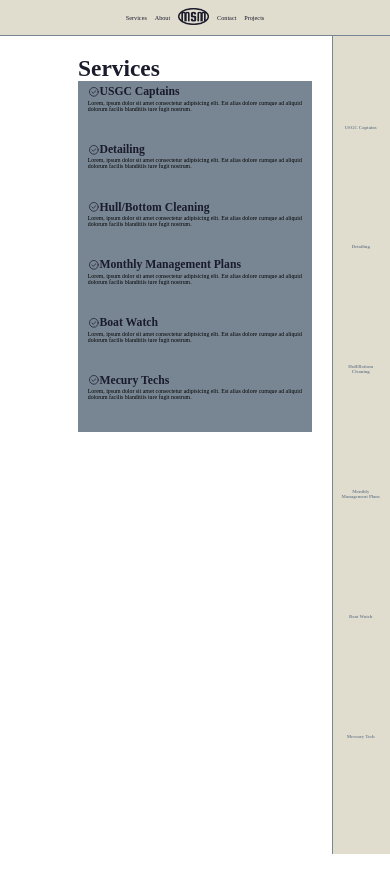
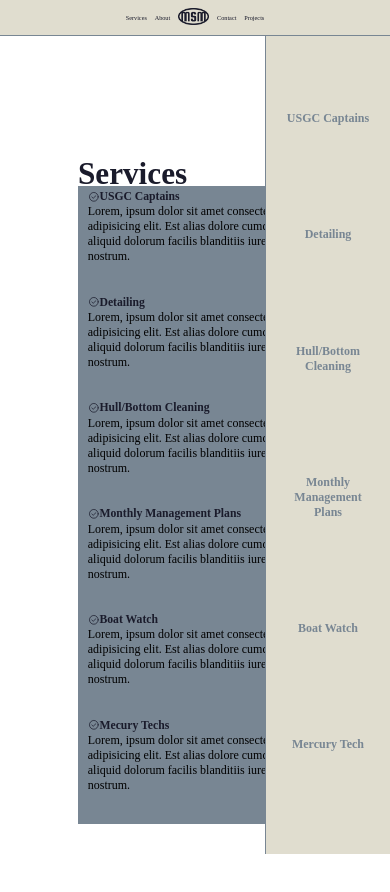
Before and after one commit to Breideva/MSM, a React (Vite) app in the folder msm/: page /services in a window 390 px wide. Shown: the top 892 px of the page. Before the commit the page ends 844 px from the top, so only its background shows below. Built offline with nearby package versions, Linux system fonts and the light colour scheme; a web font is replaced by a local one.

Commit message:
Revised responsiveness in service page

```diff
--- a/msm/src/pages/services.jsx
+++ b/msm/src/pages/services.jsx
@@ -1,4 +1,3 @@
-import React, { useEffect } from "react";
 import { Link } from "react-router-dom";
 import { Navbar } from "../components/navbar";
 import "../styles/services.css";
--- a/msm/src/styles/services.css
+++ b/msm/src/styles/services.css
@@ -1,9 +1,12 @@
+html {
+    scroll-behavior: smooth;
+}
 .main-sidebar {
     display: flex;
     position: fixed;
     right: 0;
     background-color: #E0DDCF;
-    width: 15vw;
+    width: clamp(125px, 15vw, 300px)
 }
 .sidebar {
     display: flex;
@@ -24,14 +27,17 @@
 }
 .sidebar-link h2 {
     color:#788693;
-    font-size: 1.2vw;
+    font-size: clamp(12px, 1.2vw, 25px);
 }
+
+/* End of Sidebar */
+
 .services-content {
     display: flex;
     flex-direction: column;
     align-items: center;
     justify-content: center;
-    height:125vw;
+    height: clamp(985px, 125vw, 180vw);
 }
 .services-header {
     display: flex;
@@ -39,7 +45,7 @@
     width: 60%;
 }
 .services-content h1 {
-    font-size: 6vw;
+    font-size: clamp(25px, 8vw, 200px);
     color: #1a1b2b;
     line-height: 6.5vw;
 }
@@ -65,10 +71,10 @@
     color: #1a1b2b;
 }
 .services h3:hover {
-    color:#788693;
+    color:#E0DDCF;
 }
 .services p {
-    font-size: 1.5vw;
+    font-size: clamp(12px, 1.5vw, 40px);
     font-weight: 300;
     margin-bottom: 8vw;
 }
```
